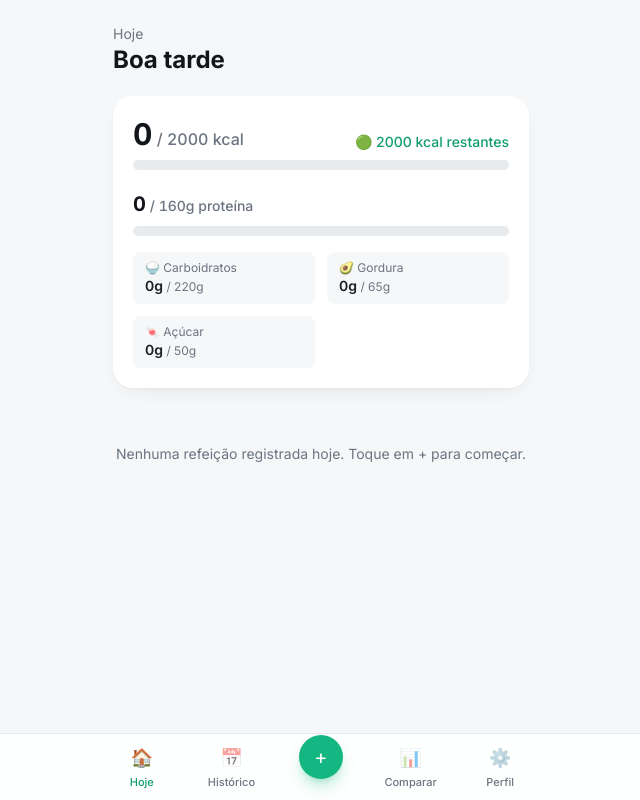
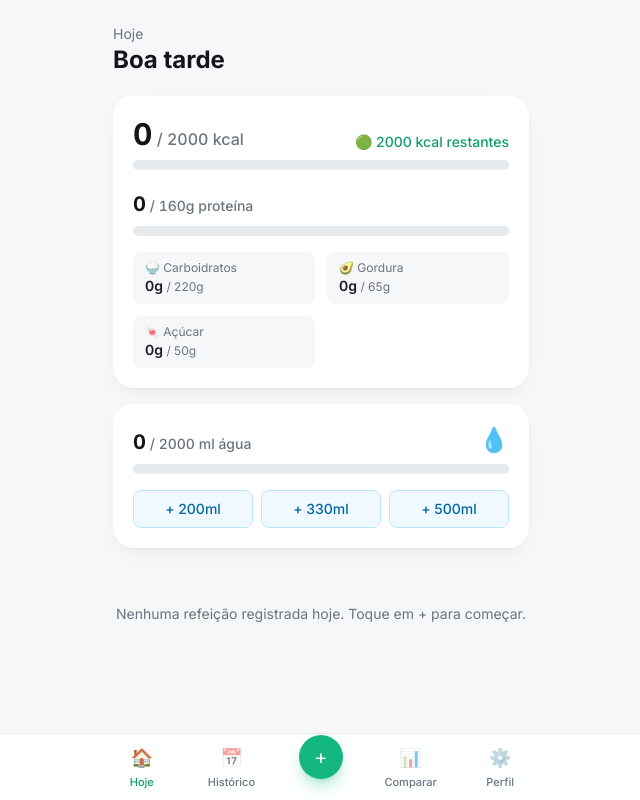
Before and after one commit to felipebicudogrillo-cloud/nutriai, a React (Vite) app: page / in a window 1280 px wide. Shown: the whole page, without its empty margins (319-959 px from the left). Built offline with nearby package versions, Linux system fonts and the light colour scheme.

Commit message:
Add water intake tracking to Home screen

```diff
--- /dev/null
+++ b/src/components/home/WaterCard.tsx
@@ -0,0 +1,56 @@
+import { useApp } from "../../state/AppContext";
+import { sumWater, waterForDay } from "../../lib/calc";
+import { ProgressBar } from "../shared/ProgressBar";
+
+const QUICK_ADD = [200, 330, 500];
+
+interface Props {
+  date: string;
+}
+
+export function WaterCard({ date }: Props) {
+  const { data, addWater, deleteWaterEntry } = useApp();
+  const entries = waterForDay(data.waterEntries, date);
+  const total = sumWater(entries);
+  const goal = data.goals.water ?? 2000;
+
+  return (
+    <section className="bg-white rounded-xl2 shadow-card p-5 mb-4">
+      <div className="flex items-end justify-between mb-2">
+        <p className="text-xl font-bold text-ink-900 tabular-nums">
+          {total}
+          <span className="text-sm font-medium text-ink-400"> / {goal} ml água</span>
+        </p>
+        <span className="text-2xl">💧</span>
+      </div>
+      <ProgressBar value={total} goal={goal} color="bg-sky-500" />
+
+      <div className="mt-4 flex gap-2">
+        {QUICK_ADD.map((ml) => (
+          <button
+            key={ml}
+            onClick={() => addWater(date, ml)}
+            className="flex-1 rounded-lg border border-sky-200 bg-sky-50 text-sky-700 text-sm font-medium py-2"
+          >
+            + {ml}ml
+          </button>
+        ))}
+      </div>
+
+      {entries.length > 0 && (
+        <div className="mt-3 flex flex-wrap gap-1.5">
+          {entries.map((e) => (
+            <button
+              key={e.id}
+              onClick={() => deleteWaterEntry(e.id)}
+              className="text-xs text-ink-400 bg-ink-50 rounded-full px-2.5 py-1"
+              title="Toque para remover"
+            >
+              {e.amountMl}ml ✕
+            </button>
+          ))}
+        </div>
+      )}
+    </section>
+  );
+}
--- a/src/components/profile/GoalsCard.tsx
+++ b/src/components/profile/GoalsCard.tsx
@@ -33,6 +33,7 @@ export function GoalsCard() {
           <Tile label="Carboidratos" value={data.goals.carbs ? `${data.goals.carbs} g` : "—"} />
           <Tile label="Gordura" value={data.goals.fat ? `${data.goals.fat} g` : "—"} />
           <Tile label="Açúcar" value={data.goals.sugar ? `${data.goals.sugar} g` : "—"} />
+          <Tile label="Água" value={data.goals.water ? `${data.goals.water} ml` : "—"} />
         </div>
       </div>
     );
@@ -47,6 +48,7 @@ export function GoalsCard() {
         <NumField label="Carboidratos (g)" value={form.carbs ?? 0} onChange={(v) => setForm((f) => ({ ...f, carbs: v }))} />
         <NumField label="Gordura (g)" value={form.fat ?? 0} onChange={(v) => setForm((f) => ({ ...f, fat: v }))} />
         <NumField label="Açúcar (g)" value={form.sugar ?? 0} onChange={(v) => setForm((f) => ({ ...f, sugar: v }))} />
+        <NumField label="Água (ml)" value={form.water ?? 0} onChange={(v) => setForm((f) => ({ ...f, water: v }))} />
       </div>
       <div className="flex gap-2">
         <button onClick={() => setEditing(false)} className="flex-1 rounded-lg border border-ink-200 text-ink-500 text-sm font-medium py-2">
--- a/src/lib/calc.ts
+++ b/src/lib/calc.ts
@@ -1,4 +1,4 @@
-import type { Food, LogEntry, Totals } from "../types";
+import type { Food, LogEntry, Totals, WaterEntry } from "../types";
 
 export function macrosForQuantity(food: Food, quantity: number): Omit<Totals, never> {
   const factor = food.basis === "per100" ? quantity / 100 : quantity;
@@ -30,6 +30,14 @@ export function entriesForDay(entries: LogEntry[], date: string): LogEntry[] {
   return entries.filter((e) => e.date === date);
 }
 
+export function waterForDay(entries: WaterEntry[], date: string): WaterEntry[] {
+  return entries.filter((e) => e.date === date);
+}
+
+export function sumWater(entries: WaterEntry[]): number {
+  return entries.reduce((acc, e) => acc + e.amountMl, 0);
+}
+
 export function round(n: number): number {
   return Math.round(n);
 }
--- a/src/lib/storage.ts
+++ b/src/lib/storage.ts
@@ -6,10 +6,11 @@ const KEY = "nutriai:data:v1";
 function defaultData(): AppData {
   return {
     version: 1,
-    goals: { kcal: 2000, protein: 160, carbs: 220, fat: 65, sugar: 50 },
+    goals: { kcal: 2000, protein: 160, carbs: 220, fat: 65, sugar: 50, water: 2000 },
     foods: buildGenericFoods(),
     entries: [],
     savedMeals: [],
+    waterEntries: [],
   };
 }
 
@@ -39,6 +40,7 @@ export function loadData(): AppData {
       foods: [...mergedGeneric, ...personal],
       entries: parsed.entries.map(withSugar),
       savedMeals: parsed.savedMeals.map((m) => ({ ...m, items: m.items.map(withSugar) })),
+      waterEntries: parsed.waterEntries ?? [],
     };
   } catch {
     return defaultData();
--- a/src/screens/HomeScreen.tsx
+++ b/src/screens/HomeScreen.tsx
@@ -5,6 +5,7 @@ import { todayKey } from "../lib/date";
 import { ProgressBar } from "../components/shared/ProgressBar";
 import { DayDiary } from "../components/day/DayDiary";
 import { EditEntryModal } from "../components/day/EditEntryModal";
+import { WaterCard } from "../components/home/WaterCard";
 import type { LogEntry } from "../types";
 
 export function HomeScreen() {
@@ -57,6 +58,8 @@ export function HomeScreen() {
         </div>
       </section>
 
+      <WaterCard date={date} />
+
       <DayDiary
         entries={entries}
         goals={goals}
--- a/src/state/AppContext.tsx
+++ b/src/state/AppContext.tsx
@@ -1,5 +1,5 @@
 import { createContext, useContext, useEffect, useMemo, useState, type ReactNode } from "react";
-import type { AppData, Food, Goals, LogEntry, SavedMeal } from "../types";
+import type { AppData, Food, Goals, LogEntry, SavedMeal, WaterEntry } from "../types";
 import { loadData, saveData } from "../lib/storage";
 import { makeId } from "../lib/id";
 
@@ -19,6 +19,8 @@ interface AppContextValue {
   updateSavedMeal: (id: string, patch: Partial<SavedMeal>) => void;
   deleteSavedMeal: (id: string) => void;
   touchSavedMealUsage: (id: string) => void;
+  addWater: (date: string, amountMl: number) => void;
+  deleteWaterEntry: (id: string) => void;
 }
 
 const AppContext = createContext<AppContextValue | null>(null);
@@ -119,6 +121,16 @@ export function AppProvider({ children }: { children: ReactNode }) {
           savedMeals: d.savedMeals.map((m) => (m.id === id ? { ...m, useCount: m.useCount + 1, lastUsedAt: now } : m)),
         }));
       },
+
+      addWater(date, amountMl) {
+        const now = new Date().toISOString();
+        const entry: WaterEntry = { id: makeId(), date, amountMl, createdAt: now };
+        setData((d) => ({ ...d, waterEntries: [...d.waterEntries, entry] }));
+      },
+
+      deleteWaterEntry(id) {
+        setData((d) => ({ ...d, waterEntries: d.waterEntries.filter((e) => e.id !== id) }));
+      },
     };
   }, [data]);
 
--- a/src/types.ts
+++ b/src/types.ts
@@ -82,6 +82,14 @@ export interface Goals {
   carbs?: number;
   fat?: number;
   sugar?: number;
+  water?: number;
+}
+
+export interface WaterEntry {
+  id: string;
+  date: string; // YYYY-MM-DD
+  amountMl: number;
+  createdAt: string;
 }
 
 export interface AppData {
@@ -90,6 +98,7 @@ export interface AppData {
   foods: Food[];
   entries: LogEntry[];
   savedMeals: SavedMeal[];
+  waterEntries: WaterEntry[];
 }
 
 export interface Totals {
```
